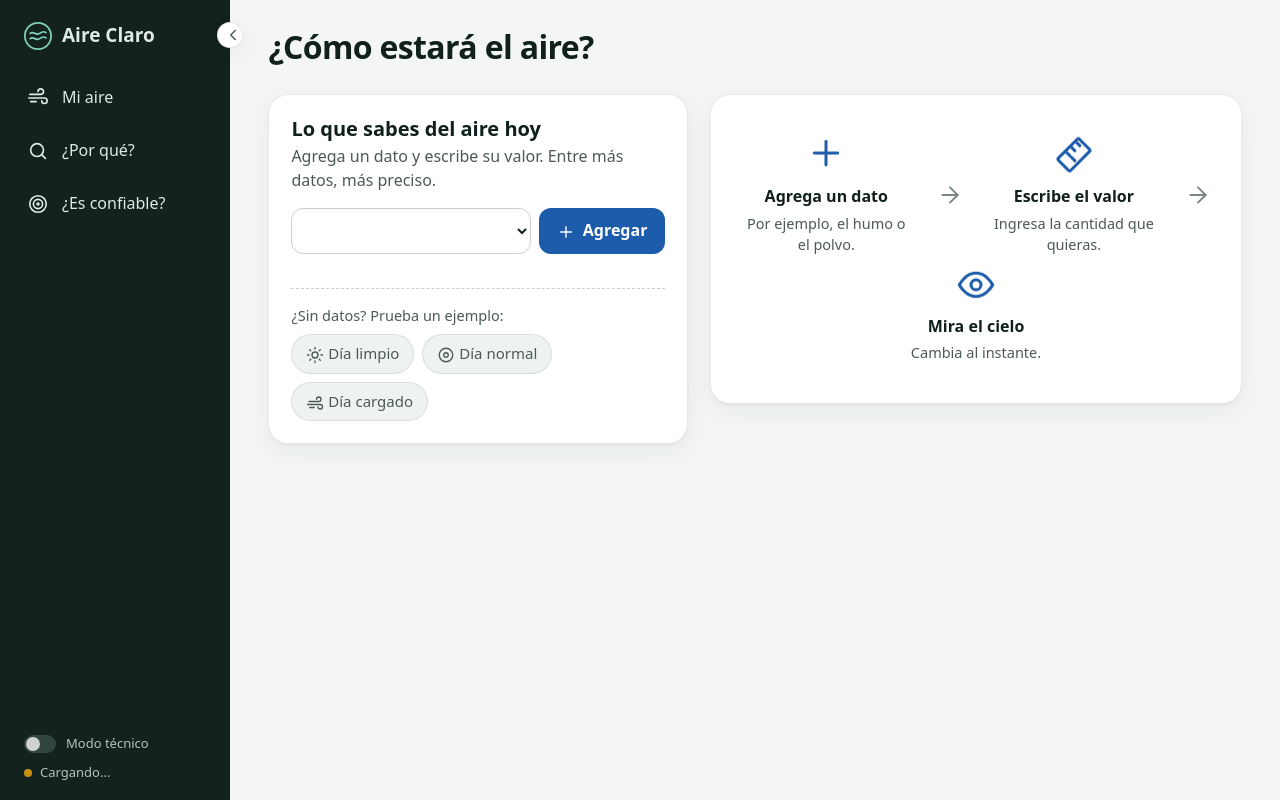
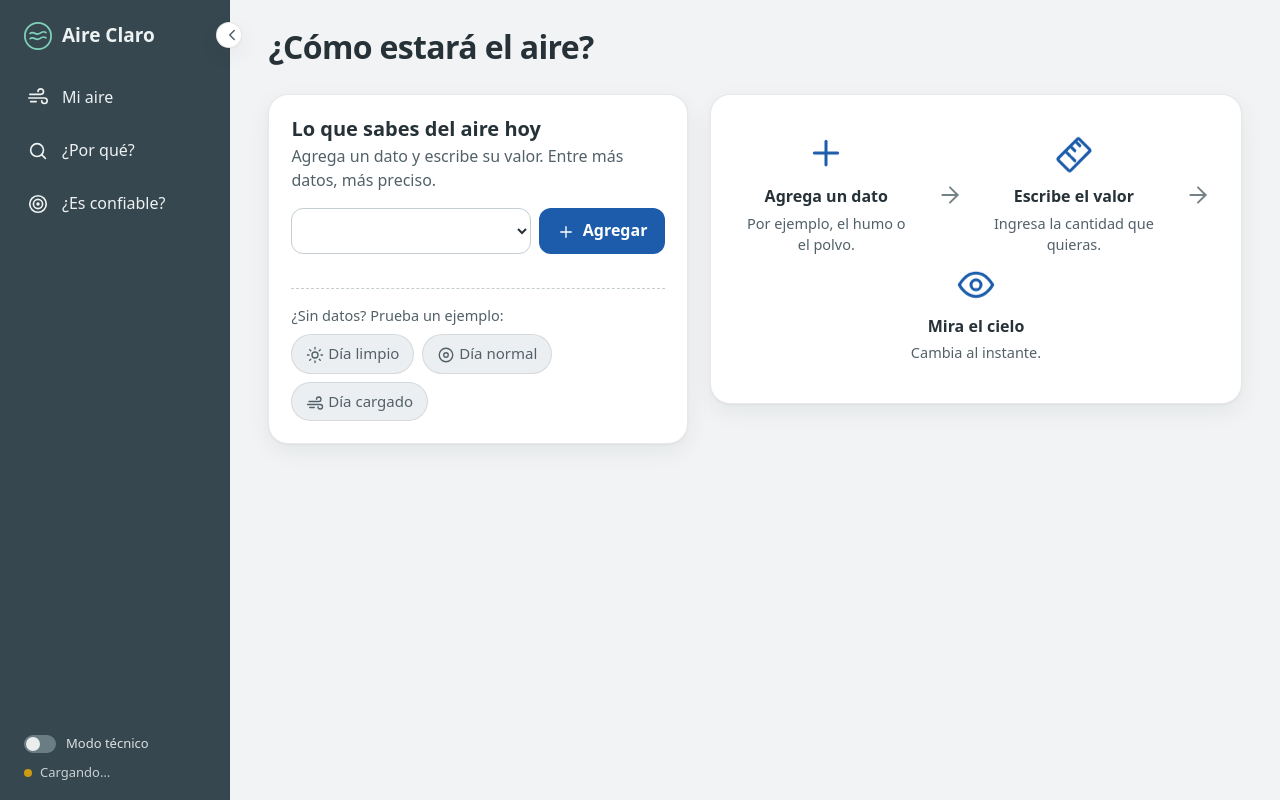
Before and after one commit to mavibol/Prediccion_Calidad_del_Aire, a Django app: template simulador/templates/simulador/index.html in a window 1280 px wide. Run offline with Django 5.2, Linux system fonts and the light colour scheme; the template is opened without the code that fills it, so the values that code supplies are empty.

Commit message:
Cambio de estilo

```diff
--- a/simulador/static/simulador/css/styles.css
+++ b/simulador/static/simulador/css/styles.css
@@ -7,23 +7,23 @@
 /* ---------- 1. Tokens ---------- */
 :root {
   color-scheme: light;
-  --plano: #f3f6f4;
+  --plano: #f1f3f4;
   --superficie: #ffffff;
-  --superficie-2: #eef2f0;
-  --tinta: #10201c;
-  --tinta-2: #4b5a56;
-  --tinta-3: #7a8783;
-  --borde: rgba(16, 32, 28, .09);
-  --rejilla: #e1e6e3;
-  --eje: #c9d1cd;
+  --superficie-2: #eceff1;
+  --tinta: #263238;
+  --tinta-2: #526168;
+  --tinta-3: #748187;
+  --borde: rgba(38, 50, 56, .11);
+  --rejilla: #e0e5e8;
+  --eje: #c4cdd1;
   --acento: #1c5cab;
   --acento-suave: #dbe9fb;
   --aporte-desfavorable: #d03b3b;
   --aporte-favorable: #2a78d6;
   --neutro: #b9b7ae;
-  --lateral: #13221f;
-  --lateral-tinta: #dfe9e5;
-  --lateral-activo: #23403a;
+  --lateral: #37474f;
+  --lateral-tinta: #edf2f3;
+  --lateral-activo: #4b6068;
   --sombra: 0 1px 2px rgba(16, 32, 28, .05), 0 8px 24px rgba(16, 32, 28, .06);
   --radio: 20px;
   --ancho-lateral: 230px;
@@ -32,19 +32,6 @@
   /* colores del semáforo (se usan siempre junto a cara + palabra) */
   --n0: #0ca30c; --n1: #f2b005; --n2: #ec835a; --n3: #d03b3b; --n4: #7d3c98;
 }
-@media (prefers-color-scheme: dark) {
-  :root {
-    color-scheme: dark;
-    --plano: #0e1312; --superficie: #18201e; --superficie-2: #212a28;
-    --tinta: #eef3f1; --tinta-2: #bccac5; --tinta-3: #8c9a95;
-    --borde: rgba(255,255,255,.09); --rejilla: #2a3431; --eje: #3a4642;
-    --acento: #6da7ec; --acento-suave: #1d3550;
-    --aporte-desfavorable: #e66767; --aporte-favorable: #4e98ec; --neutro: #5c5b55;
-    --lateral: #0a1412; --lateral-activo: #1d3530;
-    --sombra: 0 1px 2px rgba(0,0,0,.4);
-  }
-}
-
 /* ---------- 2. Base ---------- */
 * { box-sizing: border-box; }
 html, body { margin: 0; min-height: 100%; }
@@ -69,6 +56,7 @@ body.modo-tecnico .tec { display: block !important; }
   position: sticky; top: 0; height: 100vh; flex: 0 0 var(--ancho-lateral); width: var(--ancho-lateral);
   background: var(--lateral); color: var(--lateral-tinta); display: flex; flex-direction: column;
   padding: 18px 12px; transition: width .25s ease, flex-basis .25s ease; z-index: 30;
+  border-right: 1px solid var(--borde);
 }
 .sidebar__marca { display: flex; align-items: center; gap: 10px; padding: 4px 12px 24px; white-space: nowrap; overflow: hidden; }
 .sidebar__logo { color: #7fd1b9; flex: 0 0 28px; display: grid; }
@@ -84,18 +72,18 @@ body.modo-tecnico .tec { display: block !important; }
 .icon { display: inline-block; width: 1.25em; height: 1.25em; flex: 0 0 auto; vertical-align: middle; }
 .nav-item__icono .icon { width: 22px; height: 22px; }
 .chip .icon, .btn .icon { width: 18px; height: 18px; }
-.nav-item:hover { background: rgba(255,255,255,.07); }
+.nav-item:hover { background: rgba(255,255,255,.08); }
 .nav-item.activo { background: var(--lateral-activo); color: #fff; font-weight: 650; box-shadow: inset 3px 0 0 #7fd1b9; }
 .sidebar__pie { margin-top: auto; display: flex; flex-direction: column; gap: 10px; padding: 0 12px; font-size: 13px; }
 .sidebar__estado { display: flex; align-items: center; gap: 8px; opacity: .8; white-space: nowrap; overflow: hidden; border: 0; padding: 0; background: none; color: inherit; text-align: left; cursor: pointer; }
 .sidebar__estado:hover { opacity: 1; }
 .punto { width: 8px; height: 8px; border-radius: 50%; background: #f2b005; flex: 0 0 8px; }
 .punto.ok { background: #0ca30c; } .punto.error { background: #d03b3b; }
-.interruptor-tec { display: flex; align-items: center; gap: 10px; cursor: pointer; white-space: nowrap; overflow: hidden; opacity: .8; }
+.interruptor-tec { display: flex; align-items: center; gap: 10px; cursor: pointer; white-space: nowrap; overflow: hidden; opacity: .9; }
 .interruptor-tec input { position: absolute; opacity: 0; }
-.interruptor-tec__pista { flex: 0 0 32px; height: 18px; border-radius: 9px; background: #3a4f4a; position: relative; transition: background .2s; }
+.interruptor-tec__pista { flex: 0 0 32px; height: 18px; border-radius: 9px; background: #71838a; position: relative; transition: background .2s; }
 .interruptor-tec__pista::after { content: ""; position: absolute; top: 2px; left: 2px; width: 14px; height: 14px; border-radius: 50%; background: #fff; transition: transform .2s; }
-.interruptor-tec input:checked + .interruptor-tec__pista { background: #7fd1b9; }
+.interruptor-tec input:checked + .interruptor-tec__pista { background: #4b9b80; }
 .interruptor-tec input:checked + .interruptor-tec__pista::after { transform: translateX(14px); }
 .interruptor-tec input:focus-visible + .interruptor-tec__pista { outline: 2px solid #7fd1b9; outline-offset: 2px; }
 
```
